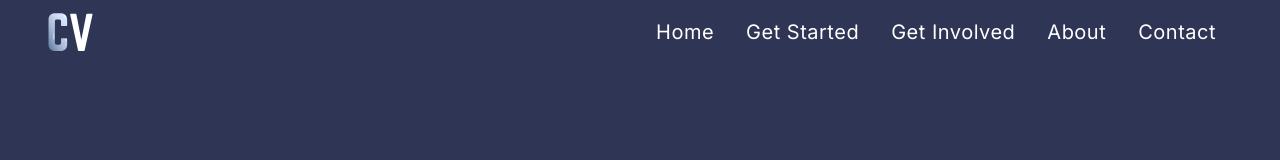
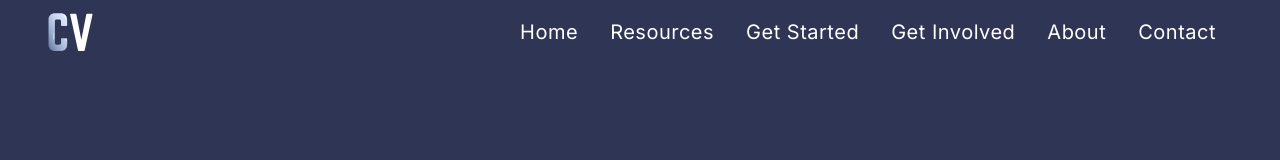
Before and after one commit to openseattle/clearviction-v1, a React (Create React App) app: page /get-started in a window 1280 px wide. Shown: the top 160 px of the page. Built offline with nearby package versions, Linux system fonts and the light colour scheme.

Commit message:
update site map

```diff
--- a/src/data/siteMap.ts
+++ b/src/data/siteMap.ts
@@ -8,23 +8,10 @@ type Page = {
 const pages: Page[] = [
     { name: "Home", url: "/" },
     // { name: "Calculator", url: "/calculator" },
-    // {
-    //   name: "Why Vacate",
-    //   url: "/why-vacate",
-    // },
-    // {
-    //   name: "Resources",
-    //   url: "/resources",
-    //   subpages: [
-    //     { name: "The Process", url: "/resources/the-process" },
-    //     { name: "Housing Assistance", url: "/resources/assistance/housing" },
-    //     {
-    //       name: "Employment Assistance",
-    //       url: "/resources/assistance/employment",
-    //     },
-    //     { name: "Education Assistance", url: "/resources/assistance/education" },
-    //   ],
-    // },
+    {
+        name: "Resources",
+        url: "/resources",
+    },
     {
         name: "Get Started",
         url: "/get-started",
```
